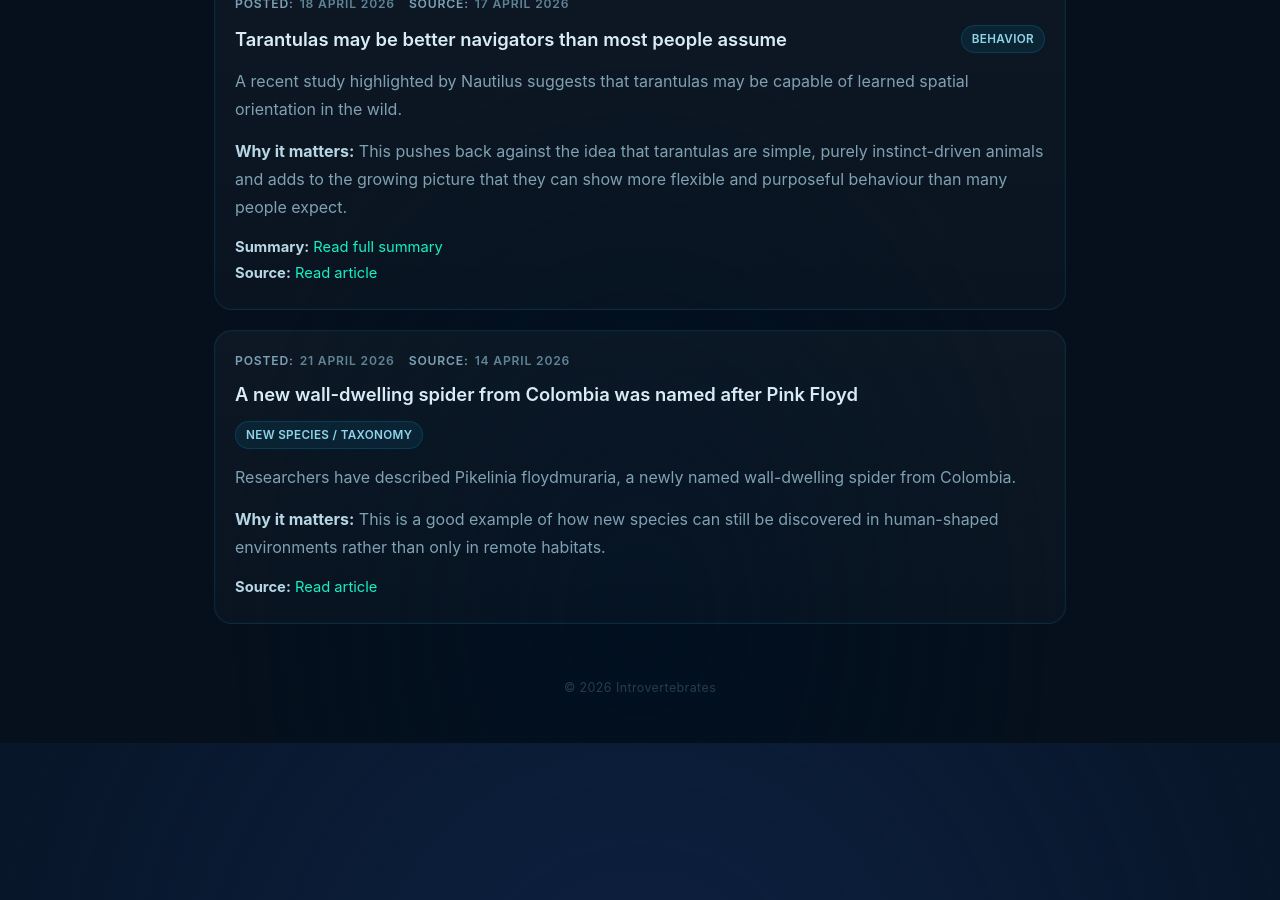
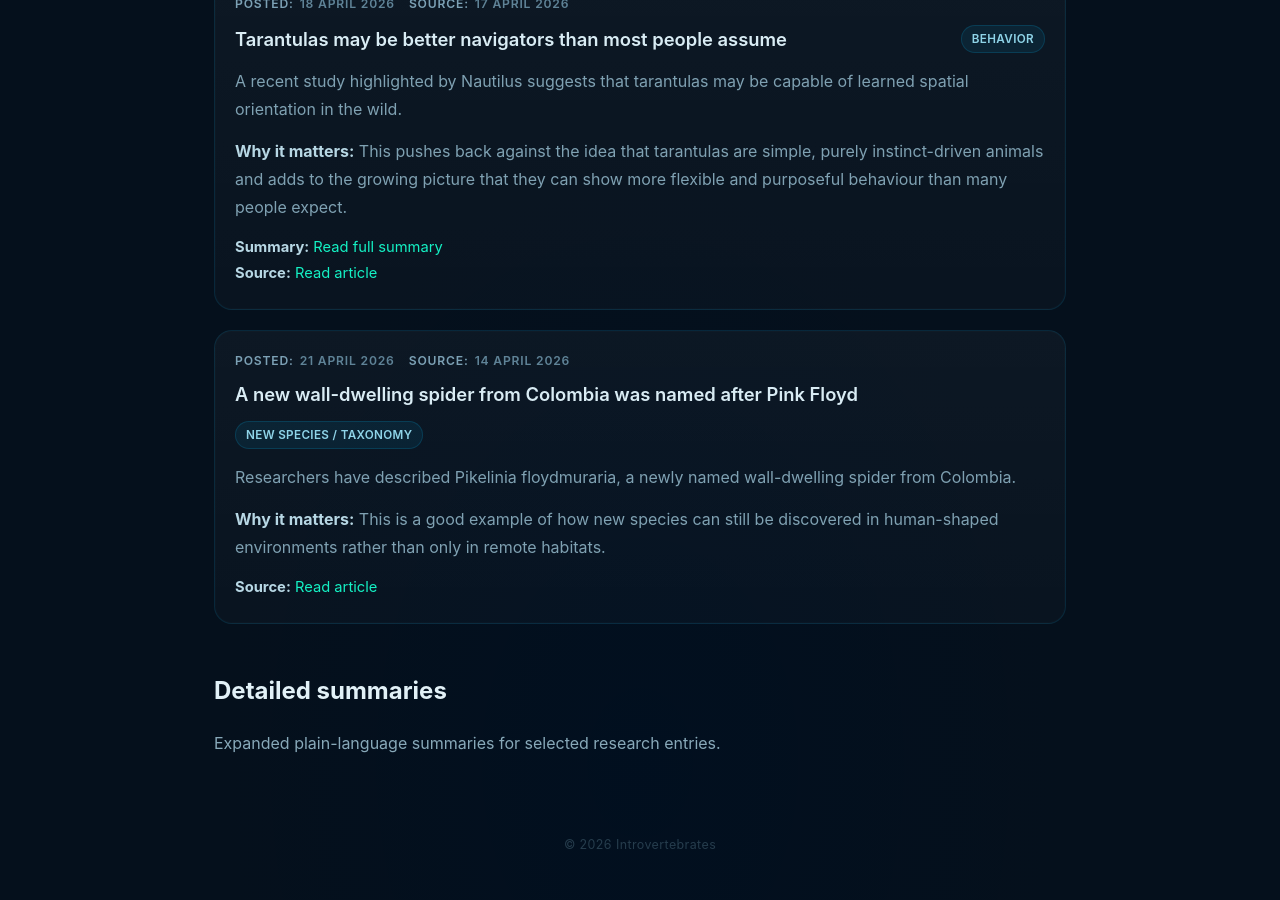
Before and after one commit to Introvertebrates/introvertebrates-site, a Jekyll site: the page built from research.html, in a window 1280 px wide and 900 px high, scrolled down 1836 px. Built offline with Jekyll 4.4.1, drawn with Linux system fonts in a browser that asks for light colours; before the commit the page ends 2579 px from its top, so only the background shows below that.

Commit message:
Add detailed summaries section container

```diff
--- a/research.html
+++ b/research.html
@@ -474,6 +474,14 @@
 
 <section class="entry-list" id="entry-list"></section>
 
+<section class="detail-section" id="detailed-summaries">
+  <h2 class="detail-heading">Detailed summaries</h2>
+  <p class="detail-intro">
+    Expanded plain-language summaries for selected research entries.
+  </p>
+  <div id="detail-entry-list"></div>
+</section>
+
     <footer>© 2026 Introvertebrates</footer>
   </main>
 
```
